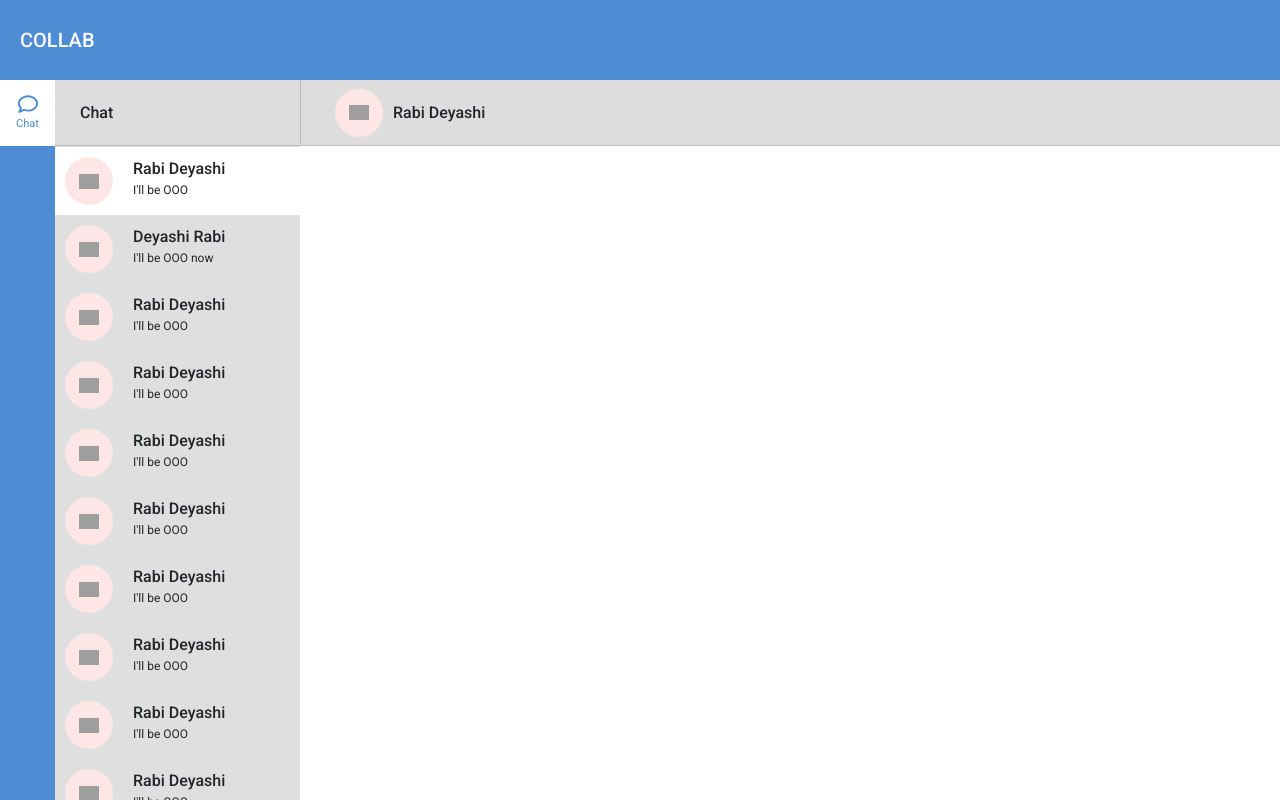
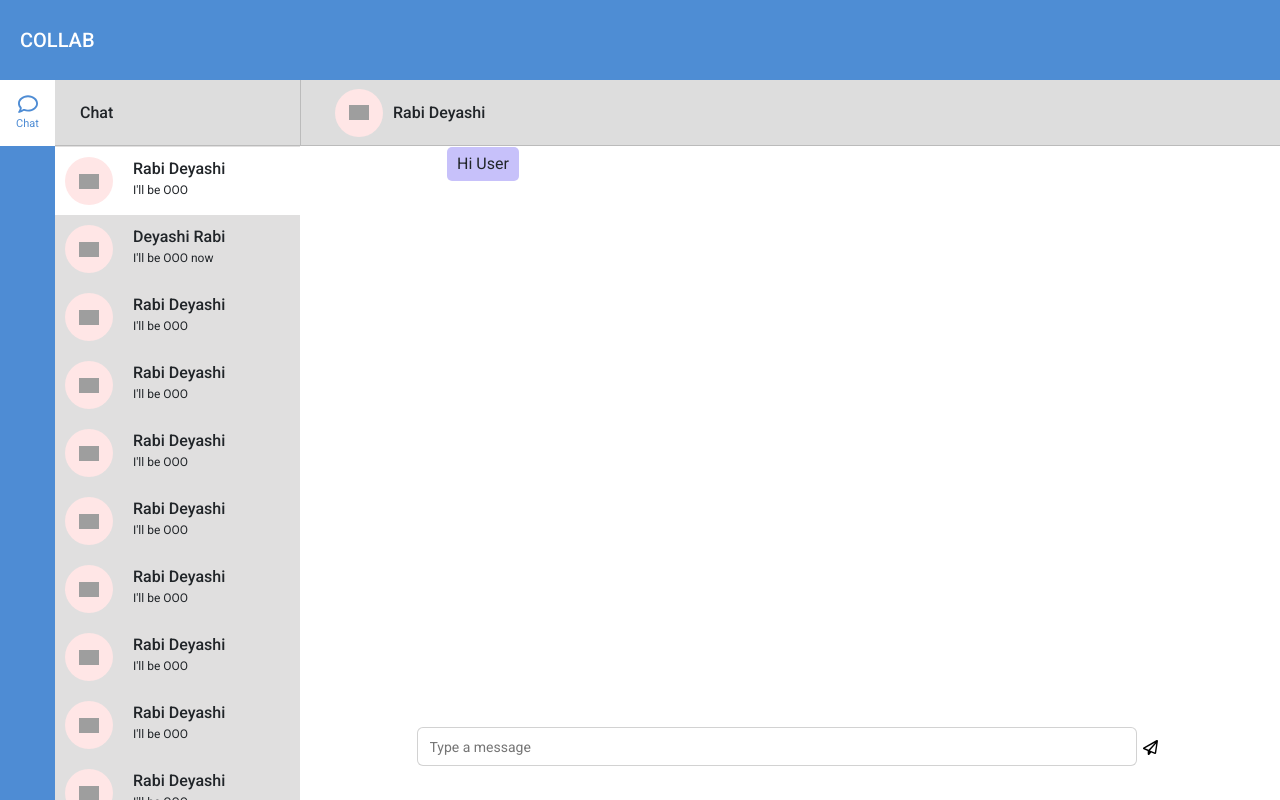
Before and after one commit to RDeyashi/real-time-collab, an Angular app in the folder real-time-collab-frontend/: page /collab/chat in a window 1280 px wide. Built offline with nearby package versions, Linux system fonts and the light colour scheme; grey boxes are pictures that could not be loaded.

Commit message:
User messaging done

```diff
--- a/real-time-collab-frontend/src/app/collab/chat/chat.component.html
+++ b/real-time-collab-frontend/src/app/collab/chat/chat.component.html
@@ -32,5 +32,33 @@
             <div class="line"></div>
             <div class="hr-line"></div>
         </div>
+        <div class="chat-section">
+            <div class="chat-box">
+                @for (item of MESSAGE; track $index) {
+                @if (item.user == 'self') {
+                <div style="text-align: end;">
+                    <p class="self-msg">{{item.message}}</p>
+                </div>
+                } @else {
+                <p class="other-msg">{{item.message}}</p>
+                }
+                }
+            </div>
+
+            <div class="input-box-total">
+                <div class="input-box">
+                    <form [formGroup]="messageForm">
+                        <input type="text" placeholder="Type a message" formControlName="messageText">
+                        <button type="submit" (click)="sendMessage()">
+                            <svg xmlns="http://www.w3.org/2000/svg" viewBox="0 0 512 512">
+                                <path
+                                    d="M16.1 260.2c-22.6 12.9-20.5 47.3 3.6 57.3L160 376l0 103.3c0 18.1 14.6 32.7 32.7 32.7c9.7 0 18.9-4.3 25.1-11.8l62-74.3 123.9 51.6c18.9 7.9 40.8-4.5 43.9-24.7l64-416c1.9-12.1-3.4-24.3-13.5-31.2s-23.3-7.5-34-1.4l-448 256zm52.1 25.5L409.7 90.6 190.1 336l1.2 1L68.2 285.7zM403.3 425.4L236.7 355.9 450.8 116.6 403.3 425.4z" />
+                            </svg>
+                        </button>
+                    </form>
+
+                </div>
+            </div>
+        </div>
     </section>
 </section>
--- a/real-time-collab-frontend/src/app/collab/chat/chat.component.scss
+++ b/real-time-collab-frontend/src/app/collab/chat/chat.component.scss
@@ -88,6 +88,8 @@
 
 .user-chat-sec {
     width: 80%;
+    position: relative;
+    overflow-y: auto;
 
     .user-sec {
         background: rgb(221, 221, 221);
@@ -110,14 +112,14 @@
         top: 65px;
     }
 
-    .hr-line{
+    .hr-line {
         position: absolute;
         height: 65px;
         width: 1px;
         background: rgb(187, 187, 187);
     }
 
-    .user-details{
+    .user-details {
         display: flex;
         flex-direction: row;
         justify-content: center;
@@ -136,6 +138,82 @@
             align-items: center;
         }
     }
+
+    .chat-section {
+        position: absolute;
+        top: 67px;
+        width: -webkit-fill-available;
+    }
+
+    .chat-box {
+        margin-left: 15%;
+        margin-right: 15%;
+    }
+
+    .input-box {
+        position: fixed;
+        bottom: 0px;
+        display: flex;
+        flex-direction: row;
+        justify-content: center;
+        align-items: center;
+        background: white;
+        height: 80px;
+        padding: 54px;
+        width: -webkit-fill-available;
+    }
+
+    input {
+        outline: none;
+        border: 1px solid rgba(128, 128, 128, 0.356);
+        border-radius: 6px;
+        width: 720px;
+        height: 39px;
+        padding: 12px;
+
+        &::placeholder {
+            font-size: 14px;
+        }
+
+        &:focus {
+            outline: none;
+            border: 1px solid rgba(128, 128, 128, 0.356);
+            border-bottom: 2px solid blue;
+        }
+    }
+
+    button {
+        border: none;
+        background: transparent;
+
+        svg {
+            width: 15px;
+        }
+
+        &:hover {
+            svg {
+                fill: blue;
+            }
+        }
+    }
+
+    .self-msg {
+        background: rgb(193, 222, 250);
+        display: inline-block;
+        padding: 5px 10px;
+        border-radius: 5px;
+        max-width: 80%;
+        word-wrap: break-word;
+    }
+
+    .other-msg {
+        background: rgb(199, 193, 250);
+        display: inline-block;
+        padding: 5px 10px;
+        border-radius: 5px;
+        max-width: 80%;
+        word-wrap: break-word;
+    }
 }
 
 
--- a/real-time-collab-frontend/src/app/collab/chat/chat.component.ts
+++ b/real-time-collab-frontend/src/app/collab/chat/chat.component.ts
@@ -1,16 +1,29 @@
 import { CommonModule } from '@angular/common';
 import { Component } from '@angular/core';
+import { FormControl, FormGroup, FormsModule, ReactiveFormsModule } from '@angular/forms';
 
 @Component({
   selector: 'app-chat',
   imports: [
-    CommonModule
+    CommonModule,
+    FormsModule,
+    ReactiveFormsModule
   ],
   templateUrl: './chat.component.html',
   styleUrl: './chat.component.scss'
 })
 export class ChatComponent {
-  selectedUser: number = 0
+  messageForm: FormGroup = new FormGroup({
+    messageText: new FormControl("")
+  })
+  selectedUser: number = 0;
+  //messageText!: string | null
+  MESSAGE: any = [
+    {
+      message: 'Hi User',
+      user: 'Rabi Deyashi'
+    }
+  ]
   USER: any = [
     {
       name: "Rabi Deyashi",
@@ -75,4 +88,13 @@ export class ChatComponent {
   onClickUser(index: number) {
     this.selectedUser = index;
   }
+
+  sendMessage() {
+    console.log(this.messageForm.value.messageText)
+    this.MESSAGE.push({
+      message: this.messageForm.value.messageText,
+      user: "self"
+    })
+    this.messageForm.get("messageText")?.setValue("");
+  }
 }
```
